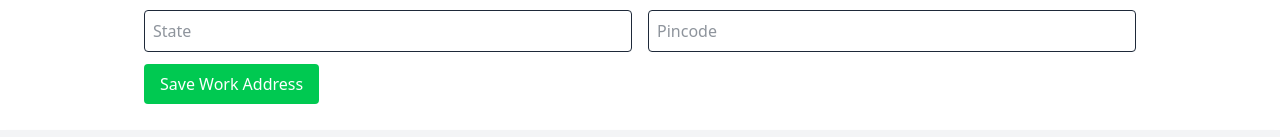
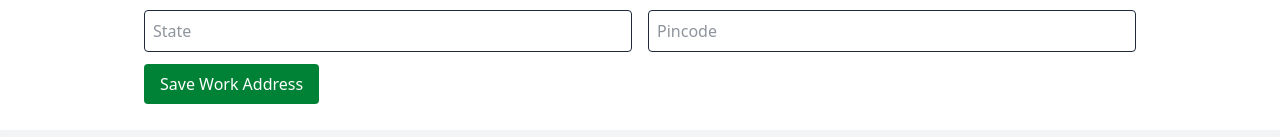
Before and after one commit to SaiRama-Doddi/Nectar, a React (Vite) app: page /cart in a window 1280 px wide. Shown: the part 594-731 px from the top of the page. Built offline with nearby package versions, Linux system fonts and the light colour scheme; no server answers; sample sign-in values are in the browser's storage.

Commit message:
added  color for radio

```diff
--- a/src/Cart/CartPage.jsx
+++ b/src/Cart/CartPage.jsx
@@ -191,7 +191,9 @@
                     value="home"
                     checked={selectedAddressType === "home"}
                     onChange={(e) => setSelectedAddressType(e.target.value)}
+                      className="accent-green-600"
                   />
+
                   <span>
                     Home: {user.address}, {user.landmark}, {user.state} - {user.pincode}
                   </span>
@@ -207,6 +209,7 @@
                     value={`work-${addr.id}`}
                     checked={selectedAddressType === `work-${addr.id}`}
                     onChange={(e) => setSelectedAddressType(e.target.value)}
+                      className="accent-green-600"
                   />
                   <span>
                     Work: {addr.address}, {addr.landmark}, {addr.state} - {addr.pincode}
@@ -228,6 +231,7 @@
                   value={form.address}
                   onChange={handleInputChange}
                   className="w-1/2 p-2 border rounded"
+
                 />
                 <input
                   type="text"
@@ -261,7 +265,7 @@
 
               <button
                 onClick={handleAddressSubmit}
-                className="bg-green-500 text-white px-4 py-2 rounded hover:bg-green-600 transition"
+                className="bg-green-700 text-white px-4 py-2 rounded hover:bg-green-600 transition"
               >
                 Save Work Address
               </button>
```
